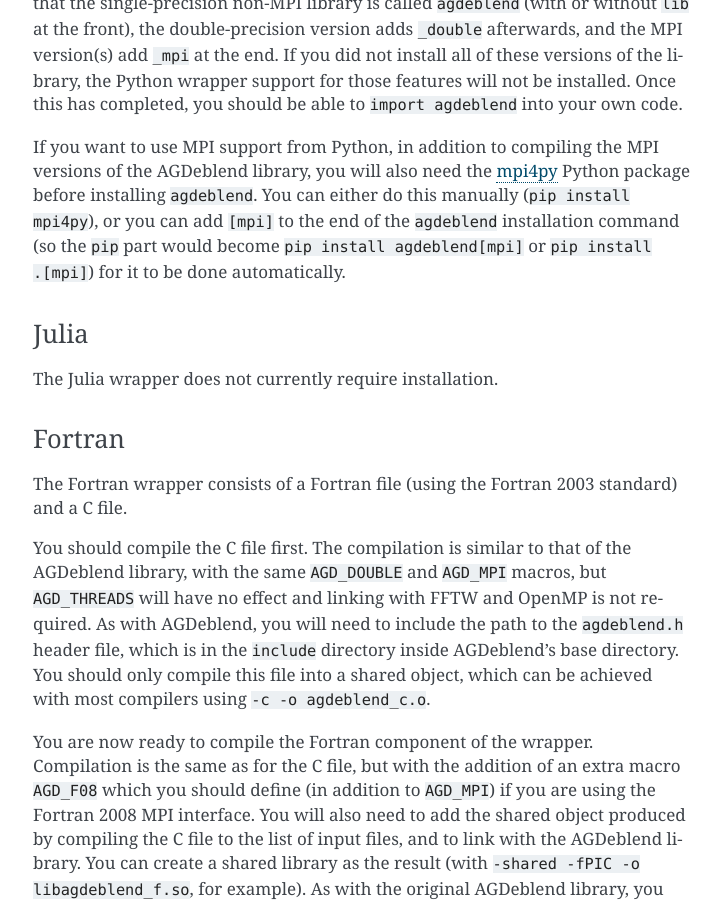
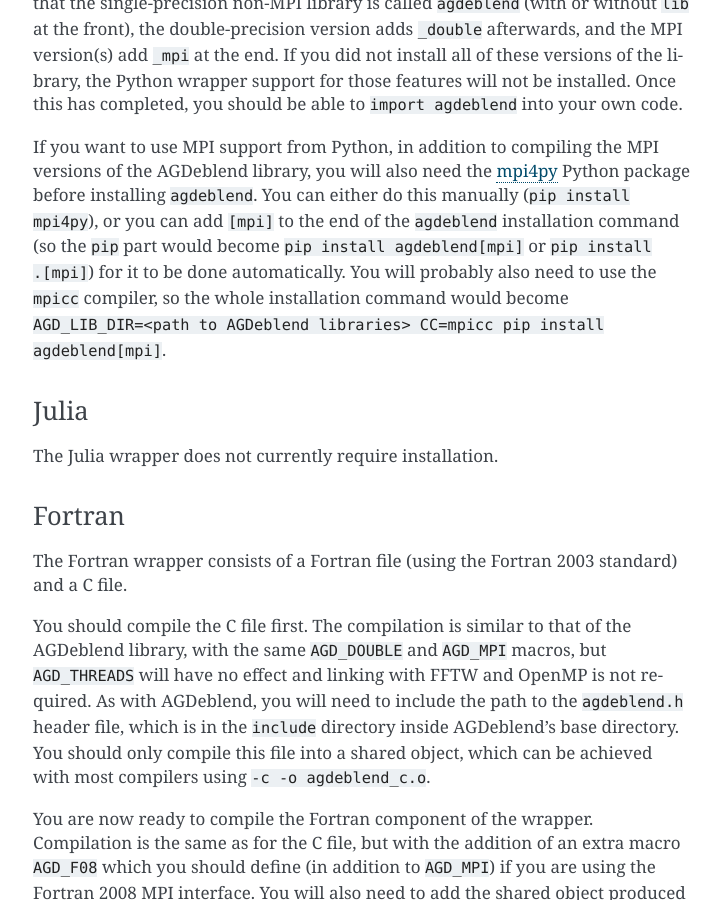
Before and after one commit to ar4/agdeblend, a Sphinx documentation site: the page built from docs/source/installing.rst, in a window 1280 px wide and 900 px high, scrolled down 2189 px. Shown: the whole window, without its empty margins (387-1108 px from the left). Built offline with Sphinx 7.4.7, drawn with Linux system fonts in a browser that asks for light colours.

Commit message:
Note use of mpicc for Python with MPI
When installing the Python wrapper with MPI support you will
probably need to specify that pip should use the mpicc compiler.
This commit adds this information to the installation
instructions.

```diff
--- a/docs/source/installing.rst
+++ b/docs/source/installing.rst
@@ -43,7 +43,7 @@
 
 To install the Python wrapper, run ``AGD_LIB_DIR=<absolute path to installed AGDeblend library> pip install agdeblend`` (or, if you want to use the local wrapper code instead of downloading from PyPI, enter the ``wrappers/python`` directory, and replace the ``pip`` part of the command by ``pip install .``). On some systems you might need to use ``pip3`` instead, or ``python3 -m pip``. This assumes that the single-precision non-MPI library is called ``agdeblend`` (with or without ``lib`` at the front), the double-precision version adds ``_double`` afterwards, and the MPI version(s) add ``_mpi`` at the end. If you did not install all of these versions of the library, the Python wrapper support for those features will not be installed. Once this has completed, you should be able to ``import agdeblend`` into your own code.
 
-If you want to use MPI support from Python, in addition to compiling the MPI versions of the AGDeblend library, you will also need the `mpi4py <https://github.com/mpi4py/mpi4py>`_ Python package before installing ``agdeblend``. You can either do this manually (``pip install mpi4py``), or you can add ``[mpi]`` to the end of the ``agdeblend`` installation command (so the ``pip`` part would become ``pip install agdeblend[mpi]`` or ``pip install .[mpi]``) for it to be done automatically.
+If you want to use MPI support from Python, in addition to compiling the MPI versions of the AGDeblend library, you will also need the `mpi4py <https://github.com/mpi4py/mpi4py>`_ Python package before installing ``agdeblend``. You can either do this manually (``pip install mpi4py``), or you can add ``[mpi]`` to the end of the ``agdeblend`` installation command (so the ``pip`` part would become ``pip install agdeblend[mpi]`` or ``pip install .[mpi]``) for it to be done automatically. You will probably also need to use the ``mpicc`` compiler, so the whole installation command would become ``AGD_LIB_DIR=<path to AGDeblend libraries> CC=mpicc pip install agdeblend[mpi]``.
 
 Julia
 ^^^^^
```
Also changed, not shown: README.md (+1 -1 lines), wrappers/python/README.md.
